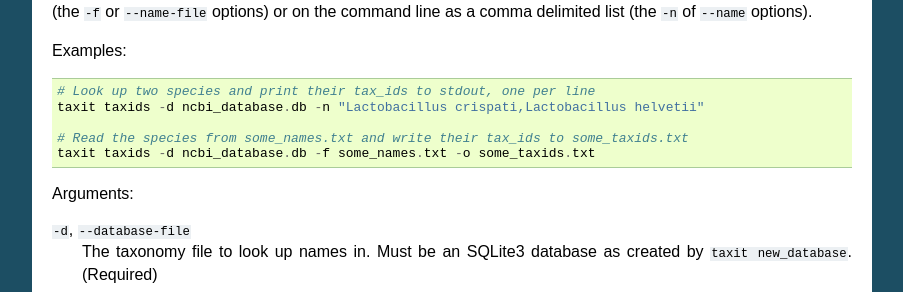
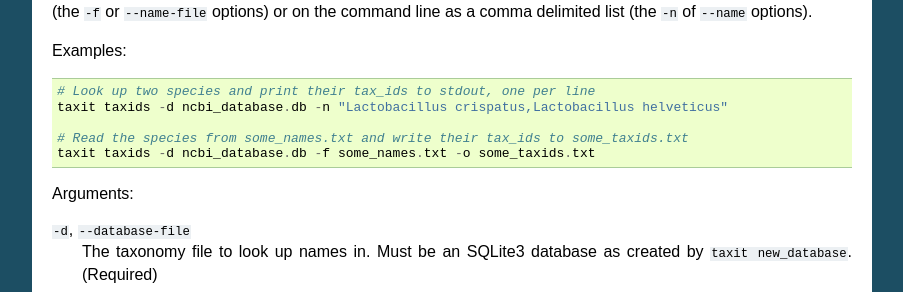
Before and after one commit to fhcrc/taxtastic, a Sphinx documentation site: the page built from docs/commands.rst, in a window 1280 px wide and 900 px high, scrolled down 4962 px. Shown: the part 160-452 px from the top of the window, without its empty margins (198-1101 px from the left). Built offline with Sphinx 7.4.7, drawn with Linux system fonts in a browser that asks for light colours.

Commit message:
Minor edit to docs

```diff
--- a/docs/commands.rst
+++ b/docs/commands.rst
@@ -243,7 +243,7 @@ Convert a list of taxonomic names into a list of tax_ids.  ``ncbi_taxonomy.db``
 Examples::
 
     # Look up two species and print their tax_ids to stdout, one per line
-    taxit taxids -d ncbi_database.db -n "Lactobacillus crispati,Lactobacillus helvetii"
+    taxit taxids -d ncbi_database.db -n "Lactobacillus crispatus,Lactobacillus helveticus"
 
     # Read the species from some_names.txt and write their tax_ids to some_taxids.txt
     taxit taxids -d ncbi_database.db -f some_names.txt -o some_taxids.txt
```
